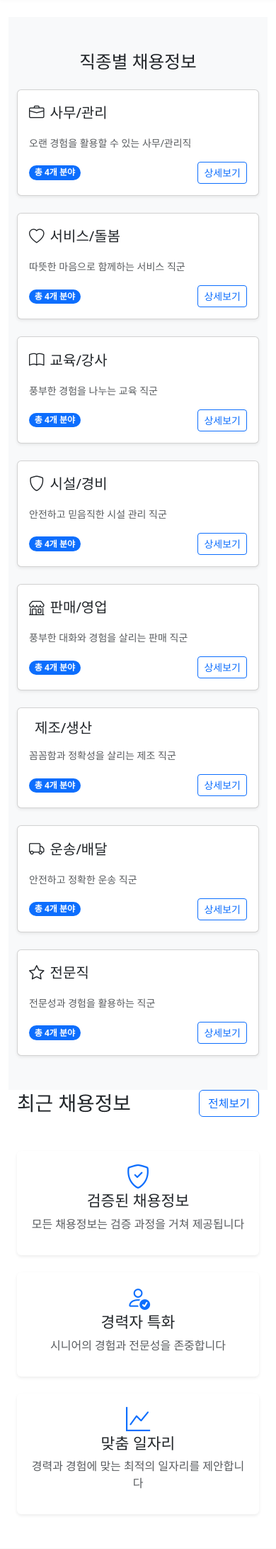
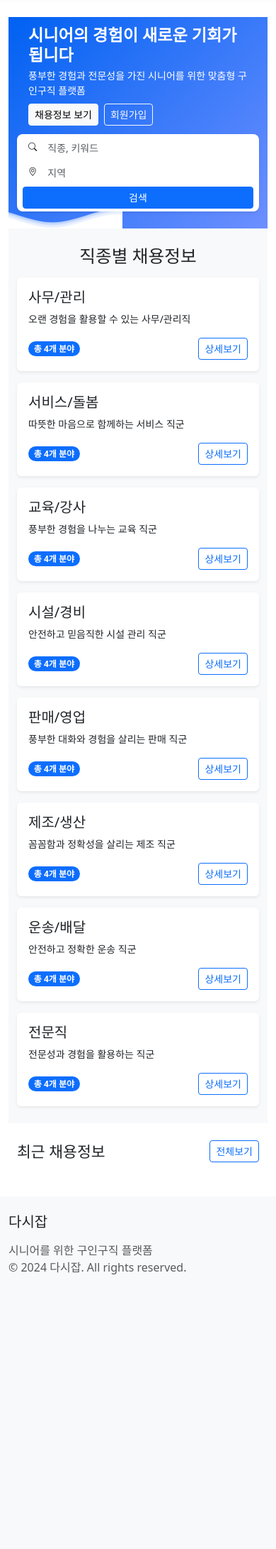
Before and after one commit to StrongYoon/dasijob, a Django app: page / in a window 390 px wide. Shown: the part 84-2267 px from the top of the page at 71% size. After the commit the page ends 1880 px from the top, so only its background shows below. Run offline with Django 5.2, Linux system fonts and the light colour scheme; data comes from the database, SQL or seed files in the repository; data that the repository does not hold is empty; some libraries are stand-ins or nearby versions.

Commit message:
1
Signed-off-by: StrongYoon <2024650019@sdu.ac.kr>

```diff
--- a/jobs/templates/jobs/main.html
+++ b/jobs/templates/jobs/main.html
@@ -4,33 +4,93 @@
 {% block title %}시니어를 위한 구인구직 플랫폼{% endblock %}
 
 {% block content %}
-<!-- Hero Section with Search -->
-<section class="py-5 bg-light">
+<!-- 히어로 섹션 -->
+<div class="hero-section position-relative bg-gradient-primary text-white overflow-hidden">
+    <div class="container position-relative z-10">
+        <div class="row justify-content-between align-items-center py-1"> <!-- 패딩 축소 -->
+            <div class="col-lg-6">
+                <div class="hero-content px-3"> <!-- 좌우 패딩 추가 -->
+                    <h1 class="h3 fw-bold mb-1">시니어의 경험이 새로운 기회가 됩니다</h1> <!-- 크기 축소 -->
+                    <p class="small mb-2">풍부한 경험과 전문성을 가진 시니어를 위한 맞춤형 구인구직 플랫폼</p> <!-- 간격 축소 -->
+                    <div class="hero-buttons d-flex gap-2">
+                        <a href="{% url 'jobs:job_search' %}" class="btn btn-light btn-sm px-2 py-1">채용정보 보기</a> <!-- 버튼 크기 축소 -->
+                        <a href="{% url 'jobs:signup' %}" class="btn btn-outline-light btn-sm px-2 py-1">회원가입</a>
+                    </div>
+                </div>
+            </div>
+            <div class="col-lg-5 d-none d-lg-block">
+                <div class="hero-image" style="max-height: 150px;"> <!-- 이미지 높이 제한 -->
+                    <img src="{% static 'images/hero-image.svg' %}" alt="시니어 일자리" class="img-fluid rounded-2 shadow-sm">
+                </div>
+            </div>
+        </div>
+
+        <!-- 검색 바 -->
+        <div class="search-bar-wrapper">
+            <div class="card border-0 shadow-sm rounded-3 mt-2 mb-n2"> <!-- 마진 조정 -->
+                <div class="card-body py-1 px-2"> <!-- 패딩 축소 -->
+                    <form action="{% url 'jobs:job_search' %}" method="GET" class="row g-1"> <!-- gap 축소 -->
+                        <div class="col-md-5">
+                            <div class="input-group input-group-sm">
+                                <span class="input-group-text border-0 bg-transparent py-0">
+                                    <i class="bi bi-search small"></i>
+                                </span>
+                                <input type="text" name="keyword" class="form-control form-control-sm border-0" placeholder="직종, 키워드">
+                            </div>
+                        </div>
+                        <div class="col-md-5">
+                            <div class="input-group input-group-sm">
+                                <span class="input-group-text border-0 bg-transparent py-0">
+                                    <i class="bi bi-geo-alt small"></i>
+                                </span>
+                                <input type="text" name="location" class="form-control form-control-sm border-0" placeholder="지역">
+                            </div>
+                        </div>
+                        <div class="col-md-2">
+                            <button type="submit" class="btn btn-primary btn-sm w-100 py-1">검색</button>
+                        </div>
+                    </form>
+                </div>
+            </div>
+        </div>
+    </div>
+
+    <!-- 웨이브 효과 -->
+    <div class="wave-effect-sm">
+        <svg class="waves" xmlns="http://www.w3.org/2000/svg" viewBox="0 24 150 28" preserveAspectRatio="none">
+            <defs>
+                <path id="wave" d="M-160 44c30 0 58-18 88-18s 58 18 88 18 58-18 88-18 58 18 88 18 v44h-352z" />
+            </defs>
+            <g class="parallax">
+                <use xlink:href="#wave" x="48" y="0" fill="rgba(255,255,255,0.7)" />
+                <use xlink:href="#wave" x="48" y="3" fill="rgba(255,255,255,0.5)" />
+                <use xlink:href="#wave" x="48" y="5" fill="rgba(255,255,255,0.3)" />
+                <use xlink:href="#wave" x="48" y="7" fill="#ffffff" />
+            </g>
+        </svg>
+    </div>
+</div>
+
+<!-- 직종별 채용정보 섹션 -->
+<section class="py-4 bg-light"> <!-- 상단 마진 제거하고 패딩 축소 -->
     <div class="container">
-        <h2 class="text-center mb-4">직종별 채용정보</h2>
-        <div class="row row-cols-1 row-cols-md-2 row-cols-lg-4 g-4">
+        <h2 class="text-center mb-3">직종별 채용정보</h2>
+        <div class="row row-cols-1 row-cols-md-2 row-cols-lg-4 g-3"> <!-- gap 축소 -->
             {% for category in categories %}
             <div class="col">
                 <div class="card h-100 shadow-sm hover-card">
                     <div class="card-body">
-                        <div class="d-flex align-items-center mb-3">
-                            <i class="bi bi-{{ category.icon }} fs-4 me-2"></i>
+                        <div class="d-flex align-items-center mb-2">
                             <h5 class="card-title mb-0">
-                                <a href="{% url 'jobs:category_detail' category.id %}"
-                                   class="text-decoration-none text-dark">
+                                <a href="{% url 'jobs:category_detail' category.id %}" class="text-decoration-none text-dark">
                                     {{ category.name }}
                                 </a>
                             </h5>
                         </div>
-                        <p class="card-text small text-muted">{{ category.description }}</p>
+                        <p class="card-text small">{{ category.description }}</p>
                         <div class="d-flex justify-content-between align-items-center">
-                            <span class="badge bg-primary rounded-pill">
-                                총 {{ category.subcategories.count }}개 분야
-                            </span>
-                            <a href="{% url 'jobs:category_detail' category.id %}"
-                               class="btn btn-outline-primary btn-sm">
-                                상세보기
-                            </a>
+                            <span class="badge bg-primary rounded-pill">총 {{ category.subcategories.count }}개 분야</span>
+                            <a href="{% url 'jobs:category_detail' category.id %}" class="btn btn-outline-primary btn-sm">상세보기</a>
                         </div>
                     </div>
                 </div>
@@ -40,32 +100,27 @@
     </div>
 </section>
 
+<!-- 최근 채용정보 섹션 -->
+<section class="container my-4">
+    <div class="d-flex justify-content-between align-items-center mb-3">
+        <h2 class="h4 mb-0">최근 채용정보</h2>
+        <a href="{% url 'jobs:job_list_by_category' subcategory_id=1 %}" class="btn btn-outline-primary btn-sm">전체보기</a>
+    </div>
 
-<!-- Recent Jobs Section -->
-<section class="container mb-5">
-    <div class="d-flex justify-content-between align-items-center mb-4">
-        <h2 class="display-6 mb-0">최근 채용정보</h2>
-        <a href="{% url 'jobs:job_list_by_category' subcategory_id=1 %}" class="btn btn-outline-primary">전체보기</a>
-
-    </div>
-    <div class="row g-4">
+    <div class="row g-3">
         {% for job in recent_jobs %}
         <div class="col-12 col-md-6 col-lg-3">
             <div class="card h-100 shadow-sm hover-shadow">
                 <div class="card-body">
-                    <h3 class="h5 card-title mb-3">
+                    <h3 class="h6 card-title mb-2">
                         <a href="{% url 'jobs:job_detail' job.id %}" class="text-decoration-none text-dark">
                             {{ job.title }}
                         </a>
                     </h3>
-                    <p class="card-text mb-2">{{ job.company }}</p>
-                    <p class="card-text text-muted small mb-2">
-                        <i class="bi bi-geo-alt"></i> {{ job.location }}
-                    </p>
-                    <p class="card-text text-muted small mb-2">
-                        <i class="bi bi-briefcase"></i> {{ job.get_work_type_display }}
-                    </p>
-                    <p class="card-text text-primary">{{ job.salary }}</p>
+                    <p class="card-text small mb-1">{{ job.company }}</p>
+                    <p class="card-text small mb-1">{{ job.location }}</p>
+                    <p class="card-text small mb-1">{{ job.get_work_type_display }}</p>
+                    <p class="card-text small">{{ job.salary }}</p>
                 </div>
             </div>
         </div>
@@ -73,51 +128,57 @@
     </div>
 </section>
 
-<!-- Additional Features Section -->
-<section class="container mb-5">
-    <div class="row g-4">
-        <div class="col-md-4">
-            <div class="card border-0 shadow-sm h-100">
-                <div class="card-body text-center">
-                    <i class="bi bi-shield-check display-4 text-primary mb-3"></i>
-                    <h3 class="h4">검증된 채용정보</h3>
-                    <p class="text-muted">모든 채용정보는 검증 과정을 거쳐 제공됩니다</p>
-                </div>
-            </div>
-        </div>
-        <div class="col-md-4">
-            <div class="card border-0 shadow-sm h-100">
-                <div class="card-body text-center">
-                    <i class="bi bi-person-check display-4 text-primary mb-3"></i>
-                    <h3 class="h4">경력자 특화</h3>
-                    <p class="text-muted">시니어의 경험과 전문성을 존중합니다</p>
-                </div>
-            </div>
-        </div>
-        <div class="col-md-4">
-            <div class="card border-0 shadow-sm h-100">
-                <div class="card-body text-center">
-                    <i class="bi bi-graph-up display-4 text-primary mb-3"></i>
-                    <h3 class="h4">맞춤 일자리</h3>
-                    <p class="text-muted">경력과 경험에 맞는 최적의 일자리를 제안합니다</p>
-                </div>
-            </div>
-        </div>
-    </div>
-</section>
+<style>
+.hero-section {
+    background: linear-gradient(135deg, #0061f2 0%, #6c8fff 100%);
+    padding-top: 0.5rem;  /* 패딩 대폭 축소 */
+    padding-bottom: 1.5rem;
+}
 
-<!-- Add Bootstrap Icons -->
-<link rel="stylesheet" href="https://cdn.jsdelivr.net/npm/bootstrap-icons@1.11.1/font/bootstrap-icons.css">
+.wave-effect-sm {
+    position: absolute;
+    bottom: 0;
+    left: 0;
+    width: 100%;
+    height: 30px;  /* 높이 축소 */
+    overflow: hidden;
+}
 
-<!-- Custom CSS -->
-<style>
-    .hover-shadow:hover {
-        transform: translateY(-3px);
-        transition: transform 0.2s ease-in-out;
-        box-shadow: 0 .5rem 1rem rgba(0,0,0,.15)!important;
-    }
-    .card {
-        transition: all 0.2s ease-in-out;
-    }
+.waves {
+    height: 30px;  /* 높이 축소 */
+}
+
+.parallax > use {
+    animation: move-forever 15s cubic-bezier(.55,.5,.45,.5) infinite;  /* 애니메이션 시간 축소 */
+}
+
+.form-control-sm {
+    padding: 0.25rem 0.5rem;  /* 입력창 패딩 축소 */
+    font-size: 0.875rem;
+}
+
+.btn-sm {
+    padding: 0.25rem 0.5rem;  /* 버튼 패딩 축소 */
+    font-size: 0.875rem;
+}
+
+.hover-card {
+    transition: transform 0.2s ease-in-out;
+}
+
+.hover-card:hover {
+    transform: translateY(-3px);  /* 호버 효과 축소 */
+}
+
+.card {
+    border: none;
+    transition: all 0.2s ease;
+}
+
+/* 애니메이션 키프레임 축소 */
+@keyframes move-forever {
+    0% { transform: translate3d(-45px,0,0); }
+    100% { transform: translate3d(45px,0,0); }
+}
 </style>
 {% endblock %}
```
